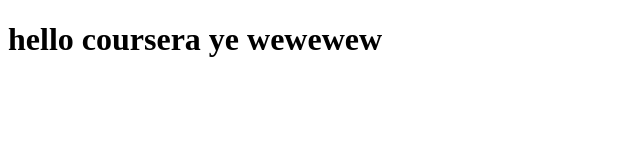
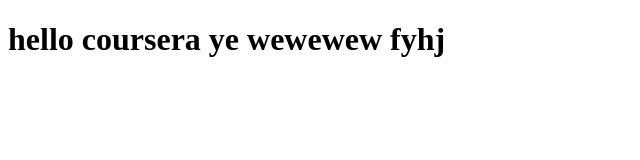
Before and after one commit to zhankksx/coursera-test, a plain HTML site: page index.html in a window 1280 px wide. Shown: the whole page, without its empty margins (0-640 px from the left). Drawn offline with Linux system fonts and the light colour scheme.

Commit message:
next version of web file

```diff
--- a/index.html
+++ b/index.html
@@ -5,6 +5,6 @@
     <title>Hello coursera</title>
   </head>
   <body>
-    <h1>hello coursera ye wewewew</h1>
+    <h1>hello coursera ye wewewew fyhj</h1>
   </body>
 </html>
```
